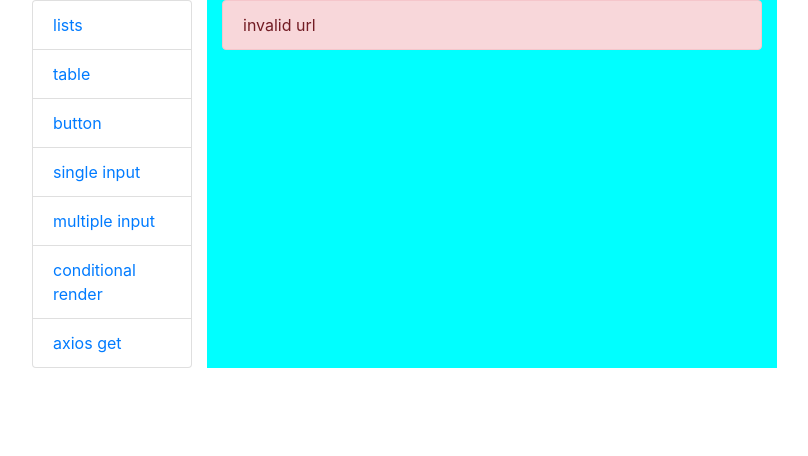
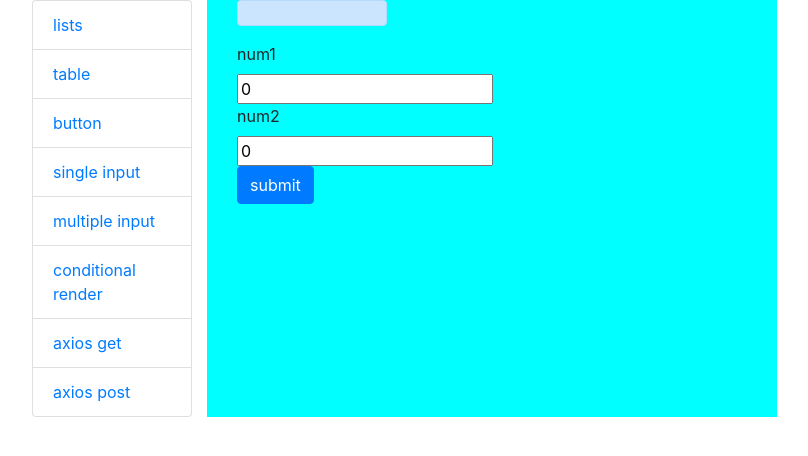
Before and after one commit to asfaqleeon/reactjs-example, a React (Create React App) app: page /axios-post in a window 1280 px wide. Shown: the top 456 px of the page, without its empty margins (53-861 px from the left). Built offline with nearby package versions, Linux system fonts and the light colour scheme; the HTML template or start-up script is replaced by a standard one.

Commit message:
axios post example

```diff
--- a/package.json
+++ b/package.json
@@ -4,6 +4,7 @@
   "private": true,
   "dependencies": {
     "axios": "^0.18.0",
+    "body-parser": "^1.18.3",
     "bootstrap": "^4.1.3",
     "cors": "^2.8.4",
     "express": "^4.16.3",
--- a/src/App.js
+++ b/src/App.js
@@ -12,6 +12,7 @@ import MultipleInput from './components/events-example/MultipleInput';
 import ConditionalRender from './components/conditional-render';
 import AxiosGet from './components/axios-get';
 import Error from './error'
+import AxiosPost from './components/axios-post'
 
 class App extends Component {
   render() {
@@ -49,6 +50,10 @@ class App extends Component {
                   <li className="list-group-item">
                     <NavLink to="/axios-get">axios get</NavLink>
                   </li>
+
+                  <li className="list-group-item">
+                    <NavLink to="/axios-post">axios post</NavLink>
+                  </li>
                 </ul>
               </div>
 
@@ -62,6 +67,7 @@ class App extends Component {
                   <Route path="/multiple-input" component={MultipleInput} />
                   <Route path="/conditional-render" component={ConditionalRender} />
                   <Route path="/axios-get" component={AxiosGet} />
+                  <Route path="/axios-post" component={AxiosPost} />
                   <Route component={Error} />
                 </Switch>
               </div>
--- /dev/null
+++ b/src/components/axios-post.js
@@ -0,0 +1,72 @@
+import React, { Component } from 'react';
+import axios from 'axios';
+
+class AxiosPost extends Component {
+    constructor() {
+        super();
+        this.state = {
+            num1: 0,
+            num2: 0,
+            result: []
+        };
+
+        this.handleChange = this.handleChange.bind(this);
+        this.handleSubmit = this.handleSubmit.bind(this);
+    }
+
+    handleChange(event) {
+        let target = event.target;
+        let value = target.value;
+        let name = target.name;
+
+        this.setState({
+            [name]: value
+        })
+    }
+
+    handleSubmit(event) {
+        event.preventDefault();
+
+        let numbers = {
+            num1: this.state.num1,
+            num2: this.state.num2
+        }
+        console.log(numbers);
+
+        axios.post('http://localhost:3001/test',{numbers})
+        .then( (response) => {
+            console.log(response);
+            this.setState({
+                result: response.data.result
+            })
+        })
+        .catch( (error) => {
+            console.log(error);
+        })
+        .then( () => {
+            // always executed
+        });
+    }
+
+    render(){
+        console.log(this.state.data);
+        return(
+            <div className="col-md-4">
+                <div className="alert alert-primary">{this.state.result}</div>
+                <form onSubmit={this.handleSubmit}>
+                    <label>num1</label>
+                    <input type="text" name="num1" value={this.state.num1}
+                        onChange={this.handleChange} />
+
+                    <label>num2</label>
+                    <input type="text" name="num2" value={this.state.num2}
+                        onChange={this.handleChange} />
+
+                    <input type="submit" className="btn btn-primary" value="submit"/>
+                </form>
+            </div>
+        );
+    }
+}
+
+export default AxiosPost;
```
Also changed, not shown: simple-server.js (+10 -0 lines), 1 other file (tests, documents, lock files or other folders).
